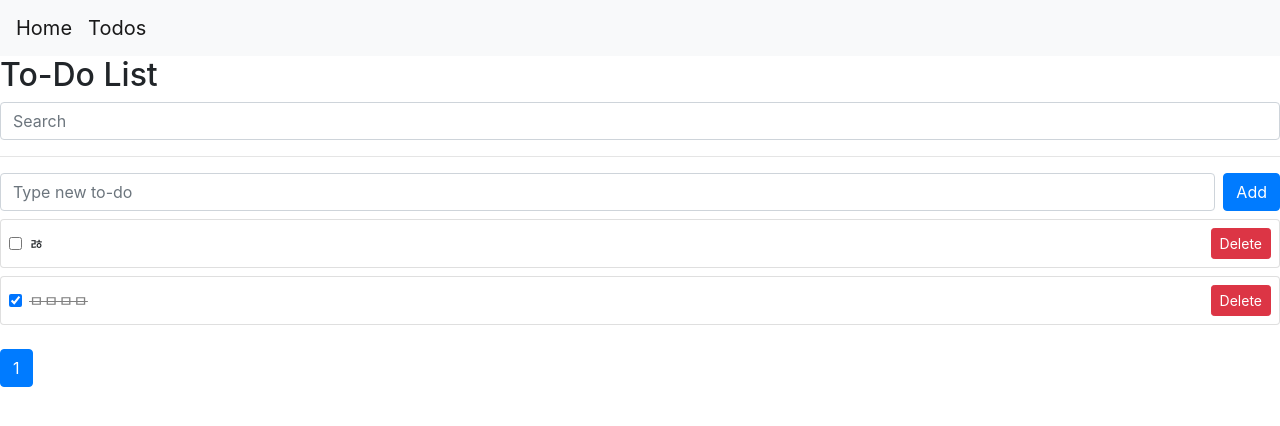
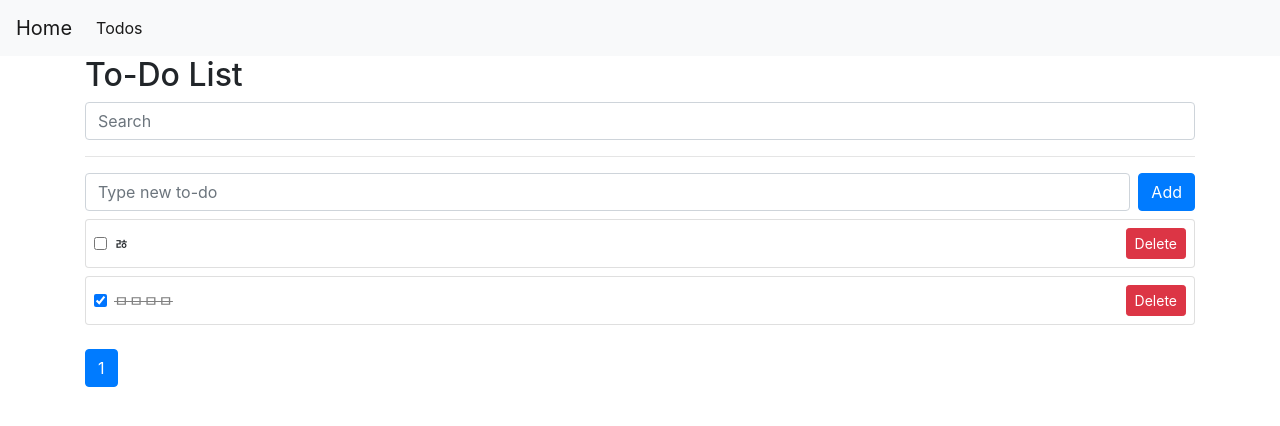
Before and after one commit to jseunn/metanet-vue.js, a Vue app: page /todos in a window 1280 px wide. Shown: the top 426 px of the page. Built offline with nearby package versions, Linux system fonts and the light colour scheme; data requests are answered from the project's data file.

Commit message:
feat:Unmounted

```diff
--- a/src/App.vue
+++ b/src/App.vue
@@ -1,20 +1,22 @@
 <template>
   <nav class="navbar navbar-expand-lg navbar-light bg-light">
-    <router-link class="navbar-brand" to="/">Home</router-link>
+    <router-link class="navbar-brand" :to="{name: 'Home'}">Home</router-link>
     <ul class="navbar-nav mr-auto">
       <li class="nav-item active">
-        <router-link class="navbar-brand" to="/todos">Todos</router-link>
+        <router-link class="nav-link" :to="{name: 'Todos'}">Todos</router-link>
       </li>
     </ul>
   </nav>
-  <router-view/>
+  <div class="container">
+    <router-view />
+  </div>
 </template>
 
 <script>
+
 export default {
 
-    }
-
+}
 </script>
 
 <style>
--- a/src/pages/index.vue
+++ b/src/pages/index.vue
@@ -1,10 +1,13 @@
 <template>
+  <div>Home Page</div>
 </template>
 
 <script>
 export default {
+
 }
 </script>
 
 <style>
+
 </style>
--- a/src/pages/todos/_id.vue
+++ b/src/pages/todos/_id.vue
@@ -42,12 +42,14 @@
     <Toast v-if="showToast"
           :message="toastMessage"
           :type="toastAlertType"/>
+
+    <div id="kosa">Kosa</div>
   </template>
 
   <script>
   import {useRoute, useRouter} from 'vue-router';
   import axios from 'axios';
-  import {ref, computed} from '@vue/reactivity';
+  import {ref, computed, onUnmounted} from 'vue';
   import _ from 'lodash';
   import Toast from '@/components/Toast.vue';
   export default {
@@ -55,6 +57,11 @@
           Toast
       },
       setup(){
+        onUnmounted(() => {
+            console.log('update');
+            clearTimeout(timeout.value);
+        });
+
         const route = useRoute();
         const router = useRouter();
         const todo = ref(null);
@@ -70,7 +77,8 @@
             showToast.value = true;
             toastMessage.value = message;
             toastAlertType.value = type;
-              setTimeout(() => {
+            timeout.value= setTimeout(() => {
+                console.log('hello');
                 toastMessage.value = '';
                 showToast.value = false;
                 toastAlertType.value = '';
--- a/src/pages/todos/index.vue
+++ b/src/pages/todos/index.vue
@@ -58,10 +58,12 @@ import { ref, computed, watch } from 'vue';
 import axios from "axios";
 import TodoSimpleForm from '@/components/TodoSimpleForm.vue';
 import TodoList from '@/components/TodoList.vue';
+import Toast from '@/components/Toast.vue';
 export default {
   components: {
     TodoSimpleForm,
-    TodoList
+    TodoList,
+    Toast,
   },
   setup(){
     const todos = ref([]);
```
Lines whose indentation alone changed are shown as unchanged.
